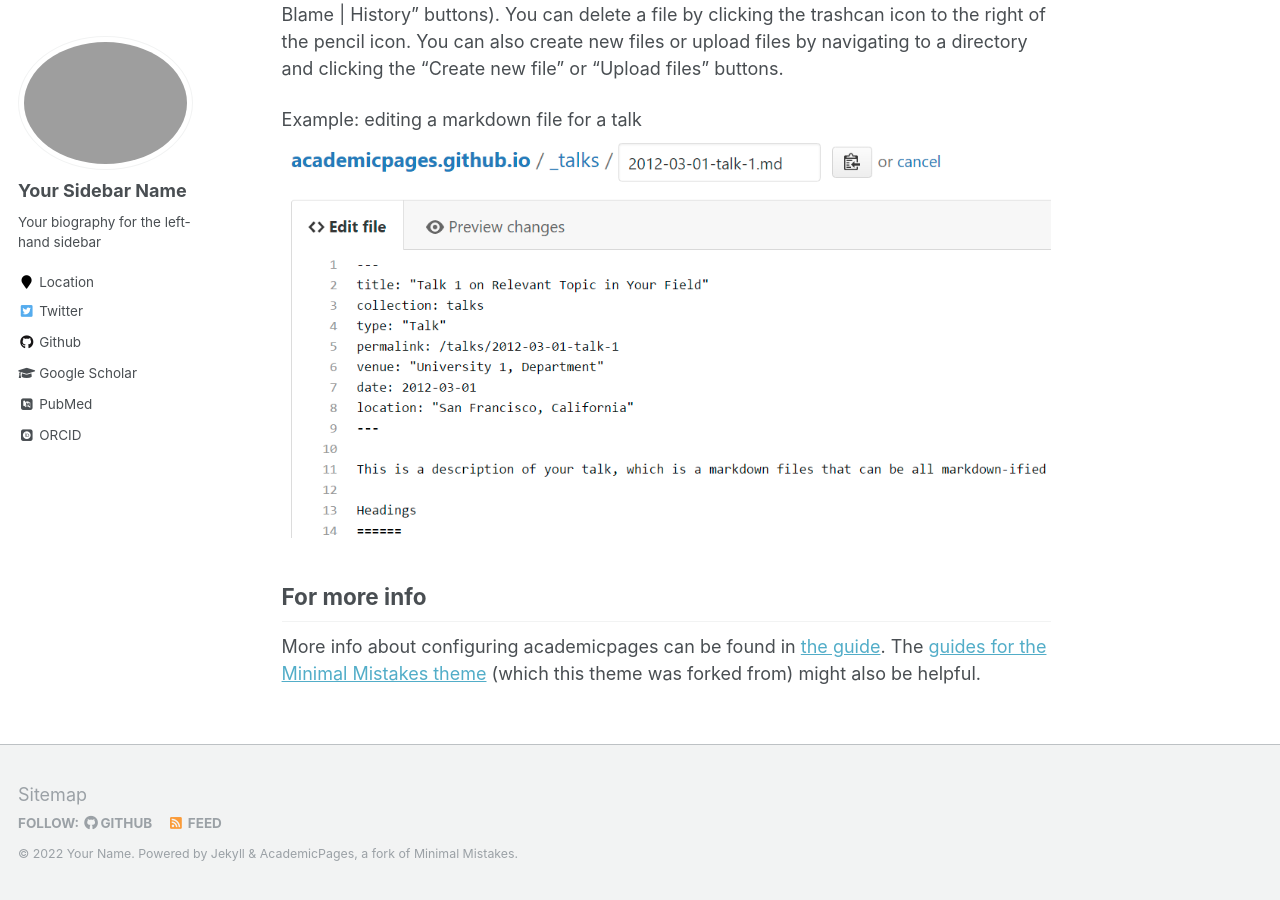
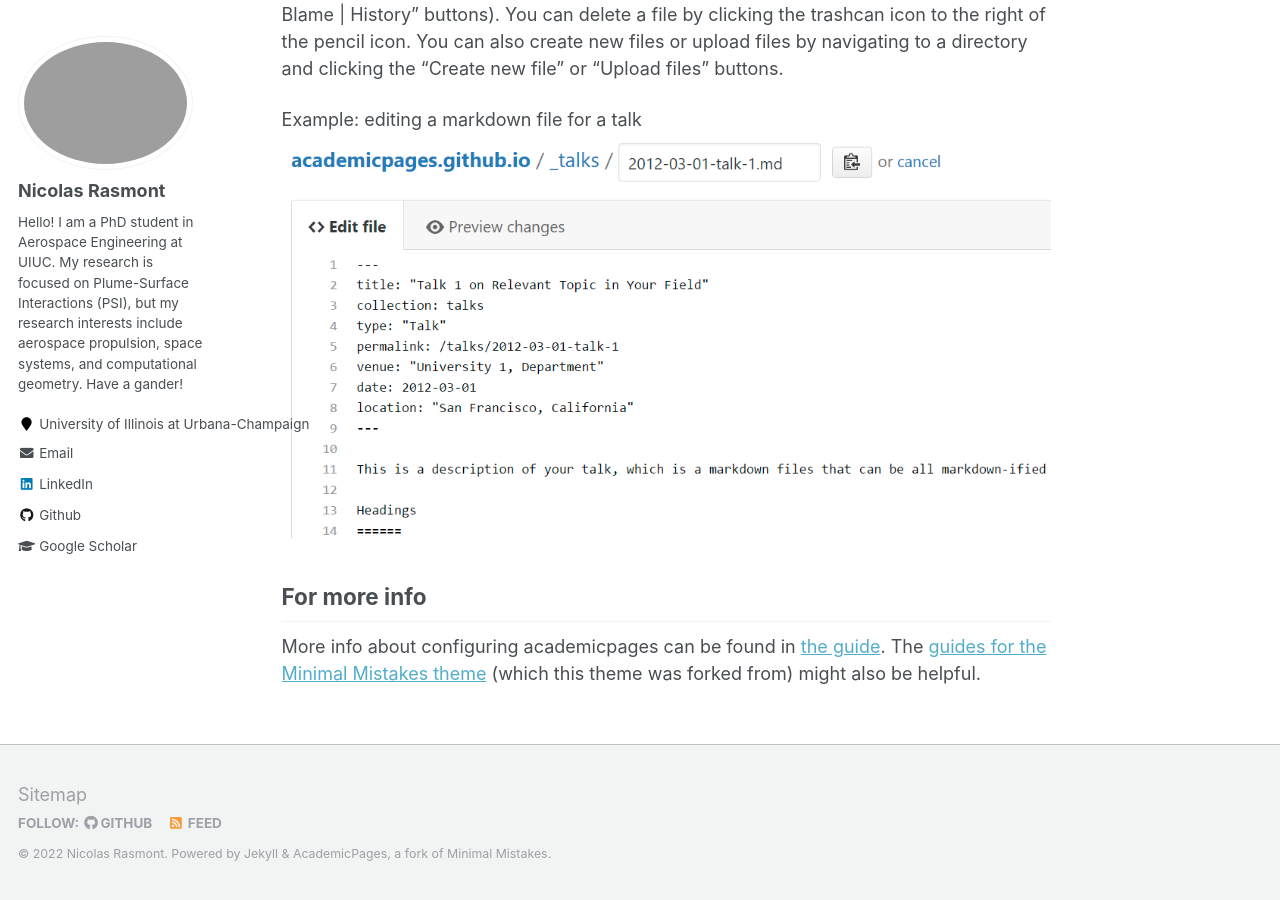
Before and after one commit to nicolasrasmont/nicolasrasmont.github.io, a Jekyll site: the page built from _pages/about.md, in a window 1280 px wide and 900 px high, scrolled down 2463 px. Built offline with Jekyll 4.4.1, drawn with Linux system fonts in a browser that asks for light colours; some web fonts are replaced.

Commit message:
Update _config.yml

```diff
--- a/_config.yml
+++ b/_config.yml
@@ -9,7 +9,7 @@
 locale                   : "en-US"
 title                    : "Nicolas Rasmont's personal website"
 title_separator          : "-"
-name                     : &name "Your Name"
+name                     : &name "Nicolas Rasmont"
 description              : &description "Hello! I am a PhD student in Aerospace Engineering at UIUC. My research is focused on Plume-Surface Interactions (PSI), but my research interests include aerospace propulsion, space systems, and computational geometry. Have a gander!"
 url                      : https://nicolasrasmont.github.io/ # the base hostname & protocol for your site e.g. "https://mmistakes.github.io"
 baseurl                  : "" # the subpath of your site, e.g. "/blog"
@@ -80,14 +80,14 @@ analytics:
 
 # Site Author
 author:
-  name             : "Your Sidebar Name"
+  name             : "Nicolas Rasmont"
   avatar           : "profile.png"
-  bio              : "Your biography for the left-hand sidebar"
-  location         : "Location"
+  bio              : "Hello! I am a PhD student in Aerospace Engineering at UIUC. My research is focused on Plume-Surface Interactions (PSI), but my research interests include aerospace propulsion, space systems, and computational geometry. Have a gander!"
+  location         : "University of Illinois at Urbana-Champaign"
   employer         :
-  pubmed           : "https://www.ncbi.nlm.nih.gov/pubmed/?term=john+snow"
-  googlescholar    : "http://yourfullgooglescholarurl.com"
-  email            :
+  pubmed           :
+  googlescholar    : https://scholar.google.com/citations?user=d0v7bFgAAAAJ&hl=en
+  email            : rasmont2@illinois.edu
   researchgate     :  # example: "https://www.researchgate.net/profile/yourprofile"
   uri              :
   bitbucket        :
@@ -96,20 +96,20 @@ author:
   flickr           :
   facebook         :
   foursquare       :
-  github           : "academicpages"
+  github           : "nicolasrasmont"
   google_plus      :
   keybase          :
   instagram        :
-  impactstory      : #"https://profiles.impactstory.org/u/xxxx-xxxx-xxxx-xxxx"
+  impactstory      :
   lastfm           :
-  linkedin         :
-  orcid            : "http://orcid.org/yourorcidurl"
+  linkedin         : "https://www.linkedin.com/in/nicolas-rasmont-b9192116b/"
+  orcid            :
   pinterest        :
   soundcloud       :
-  stackoverflow    : # http://stackoverflow.com/users/123456/username
+  stackoverflow    :
   steam            :
   tumblr           :
-  twitter          : "replacethistwitterhandle"
+  twitter          :
   vine             :
   weibo            :
   xing             :
```
